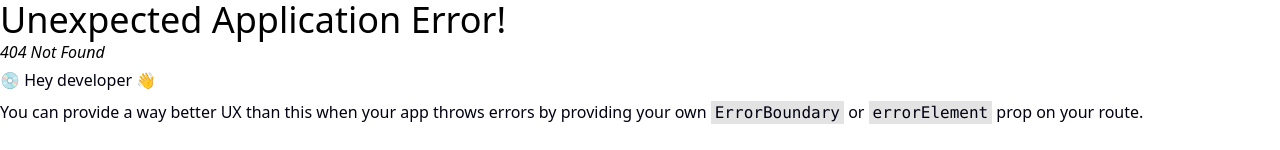
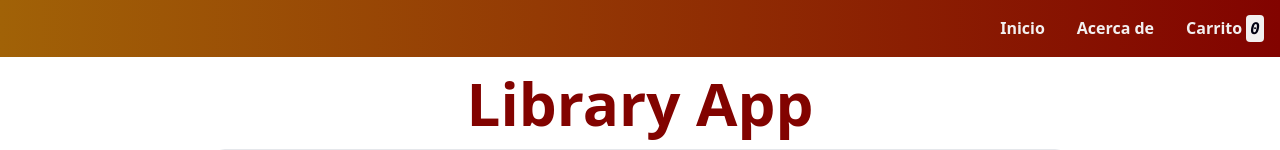
Before and after one commit to EmiNu5/library_app, a React (Vite) app: page / in a window 1280 px wide. Before the commit this address had no page. Shown: the top 150 px of the page. Built offline with nearby package versions, Linux system fonts and the light colour scheme; a web font is replaced by a local one.

Commit message:
fix rute home

```diff
--- a/src/components/Navbar.jsx
+++ b/src/components/Navbar.jsx
@@ -9,7 +9,7 @@
     <nav className=" bg-gradient-to-r from-yellow-700 via-orange-800 to-red-700 flex flex-wrap items-center justify-between p-4">
       <div className="flex items-center space-x-3 rtl:space-x-reverse"></div>
       <div className="w-full md:block md:w-auto font-medium flex flex-col p-4 md:p-0 mt-4 border rounded-lg md:flex-row md:space-x-8 rtl:space-x-reverse md:mt-0 md:border-0 text-white">
-        <NavLink className="cursor-pointer font-semibold" to="/home">
+        <NavLink className="cursor-pointer font-semibold" to="/">
           Inicio
         </NavLink>
         <NavLink className="cursor-pointer font-semibold" to="/acercade">
--- a/src/main.jsx
+++ b/src/main.jsx
@@ -11,7 +11,7 @@
 
 const router = createBrowserRouter([
   {
-    path: '/home',
+    path: '/',
     element: <Home />,
     errorElement: <PageNotFound />,
   },
--- a/src/views/App.jsx
+++ b/src/views/App.jsx
@@ -9,7 +9,7 @@
   return (
       <Router>
         <Routes>
-          <Route path="/home" element={<Home />} />
+          <Route path="/" element={<Home />} />
           <Route path="/about" element={<About />} />
           <Route path="/cart" element={<Cart />} />
           <Route path="*" element={<PageNotFound />} />
```
